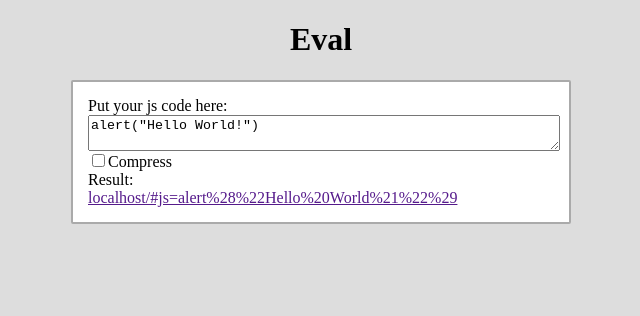
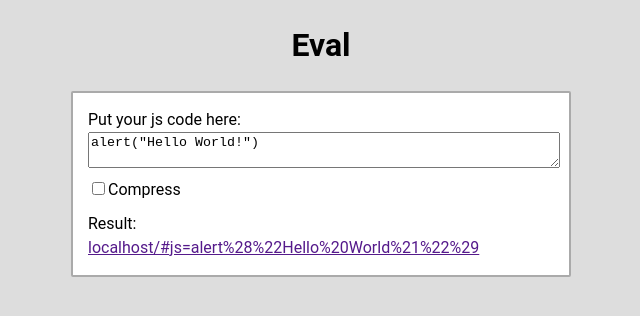
Before and after one commit to Nigless/eval, a React (Vite) app: page / in a window 1280 px wide. Shown: the top 316 px of the page, without its empty margins (319-959 px from the left). Built offline with nearby package versions, Linux system fonts and the light colour scheme.

Commit message:
Fixed styles

```diff
--- a/src/components/app.jsx
+++ b/src/components/app.jsx
@@ -1,6 +1,6 @@
 import React from 'react';
 import styled from 'styled-components';
-import Generator from './generator';
+import Generator from './generator/generator';
 
 const Root = styled.div({
 	margin: 'auto',
@@ -11,20 +11,11 @@ const Heading = styled.h1({
 	textAlign: 'center',
 });
 
-const Body = styled.div({
-	border: 'solid 2px #aaa',
-	borderRadius: 2,
-	padding: 15,
-	background: '#fff',
-});
-
 export default function App() {
 	return (
 		<Root>
 			<Heading>Eval</Heading>
-			<Body>
-				<Generator />
-			</Body>
+			<Generator />
 		</Root>
 	);
 }
--- a/src/components/generator.jsx
+++ b/src/components/generator/generator.jsx
@@ -2,6 +2,17 @@ import { stringify } from 'query-string';
 import React, { useEffect, useState } from 'react';
 import { compress } from 'shrink-string';
 import styled from 'styled-components';
+import Label from './label';
+
+const Root = styled.div({
+	border: 'solid 2px #aaa',
+	borderRadius: 2,
+	padding: 15,
+	background: '#fff',
+	'&>*+*': {
+		marginTop: 10,
+	},
+});
 
 const TextField = styled.textarea({
 	display: 'block',
@@ -56,27 +67,25 @@ export default function Generator() {
 	};
 
 	return (
-		<>
-			<label>
+		<Root>
+			<Label>
 				Put your js code here:
 				<TextField
 					defaultValue={'alert("Hello World!")'}
 					onChange={textFieldHandler.bind(this)}
 				/>
-			</label>
-			<label>
+			</Label>
+			<Label>
 				<input type="checkbox" onChange={checkCompressHandler.bind(this)} />
 				Compress
-			</label>
-			<br />
-			<label>
-				Result:
+			</Label>
+			<Label as="div" name="Result:">
 				{state.code !== '' ? (
 					<Link href={state.url}>{state.url}</Link>
 				) : (
 					<div>¯\_(ツ)_/¯</div>
 				)}
-			</label>
-		</>
+			</Label>
+		</Root>
 	);
 }
--- /dev/null
+++ b/src/components/generator/label.jsx
@@ -0,0 +1,16 @@
+import React from 'react';
+import styled from 'styled-components';
+
+const Header = styled.div({});
+const Root = styled.label({
+	display: 'block',
+});
+export default function Label(props) {
+	const { name, children, as } = props;
+	return (
+		<Root as={as}>
+			{name ? <Header>{name}</Header> : undefined}
+			{children}
+		</Root>
+	);
+}
--- a/src/index.jsx
+++ b/src/index.jsx
@@ -22,6 +22,8 @@ if (hash) {
 	const Styles = createGlobalStyle({
 		body: {
 			background: '#ddd',
+			fontFamily: 'roboto',
+			lineHeight: 1.5,
 		},
 	});
 	const mountNode = document.getElementById('app');
```
